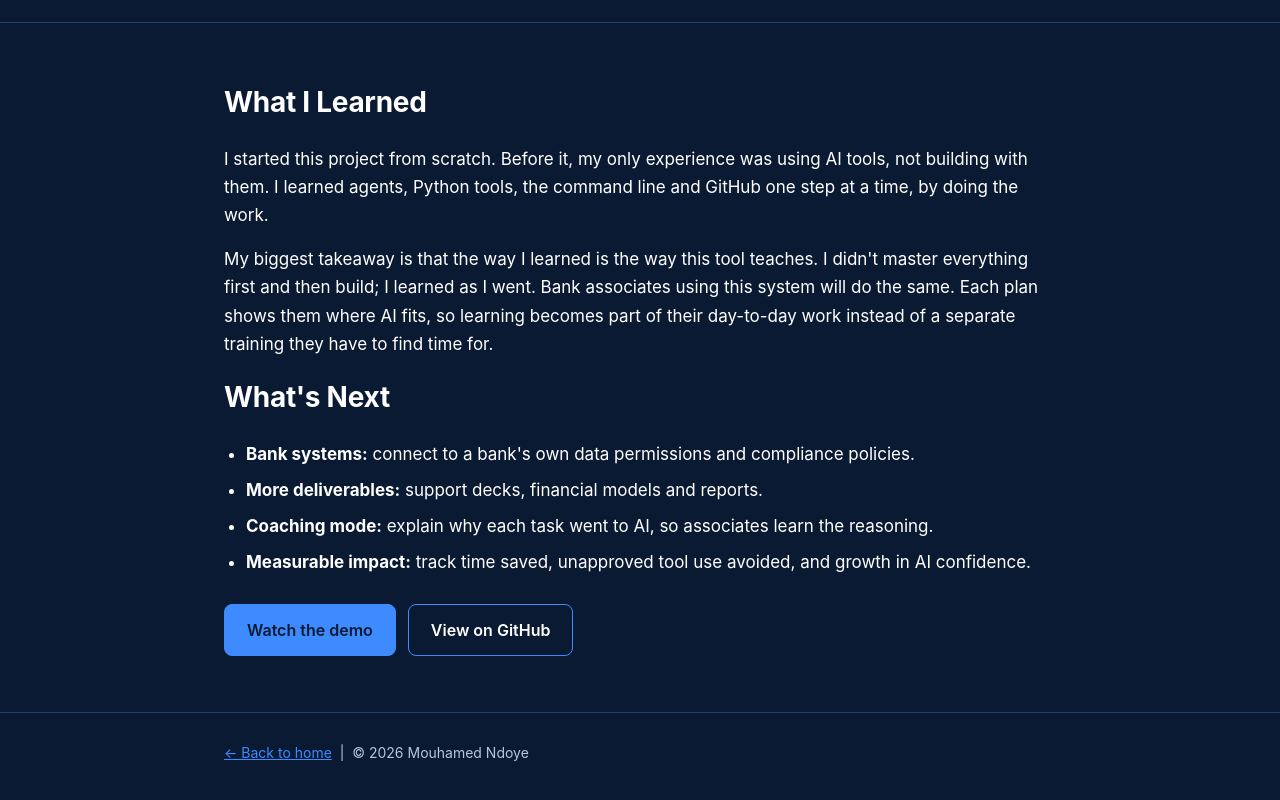
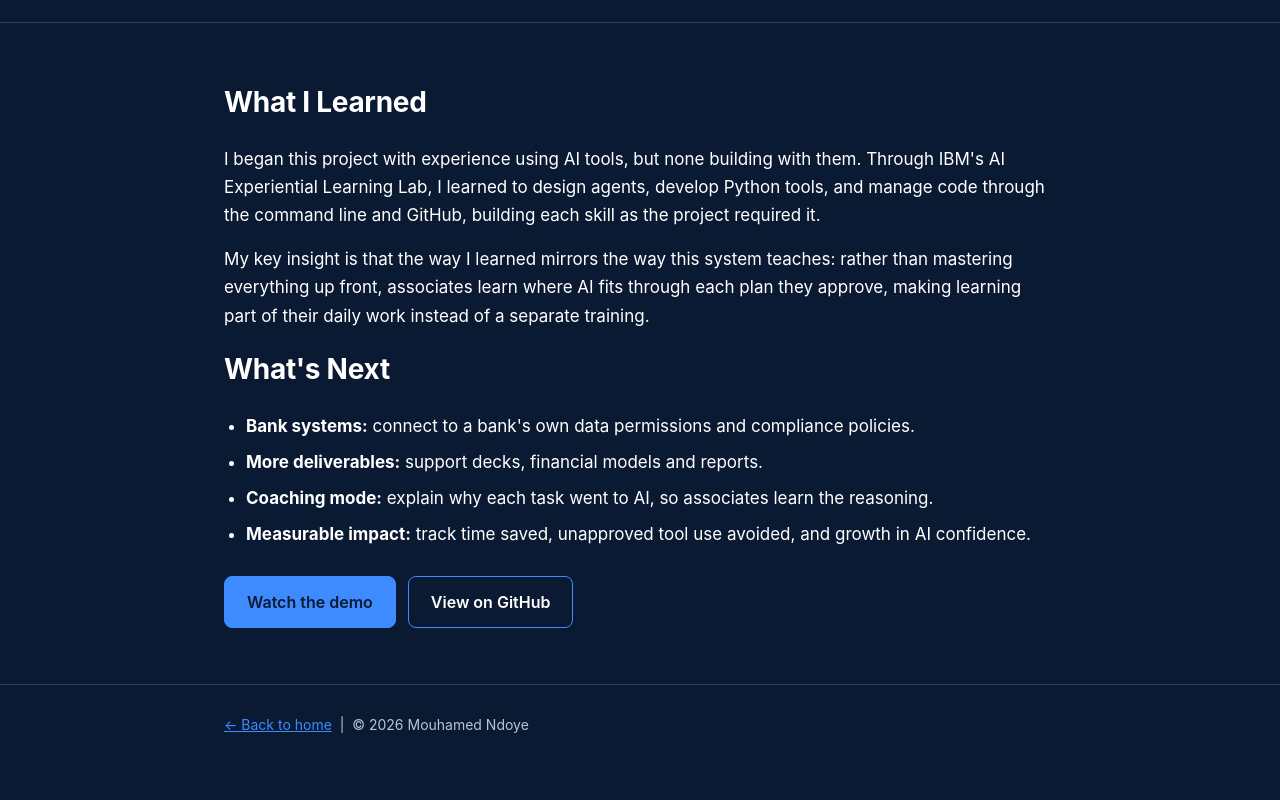
Before and after one commit to mouhamedrndoye-glitch/mouhamedrndoye-glitch.github.io, a plain HTML site: page case-study.html in a window 1280 px wide. Shown: the part 3130-3930 px from the top of the page. After the commit the page ends 3906 px from the top, so only its background shows below. Drawn offline with Linux system fonts and the light colour scheme.

Commit message:
Add files via upload

```diff
--- a/case-study.html
+++ b/case-study.html
@@ -109,8 +109,8 @@
     <section>
       <div class="wrap">
         <h2>What I Learned</h2>
-        <p>I started this project from scratch. Before it, my only experience was using AI tools, not building with them. I learned agents, Python tools, the command line and GitHub one step at a time, by doing the work.</p>
-        <p>My biggest takeaway is that the way I learned is the way this tool teaches. I didn't master everything first and then build; I learned as I went. Bank associates using this system will do the same. Each plan shows them where AI fits, so learning becomes part of their day-to-day work instead of a separate training they have to find time for.</p>
+        <p>I began this project with experience using AI tools, but none building with them. Through IBM's AI Experiential Learning Lab, I learned to design agents, develop Python tools, and manage code through the command line and GitHub, building each skill as the project required it.</p>
+        <p>My key insight is that the way I learned mirrors the way this system teaches: rather than mastering everything up front, associates learn where AI fits through each plan they approve, making learning part of their daily work instead of a separate training.</p>
 
         <h2>What's Next</h2>
         <ul>
```
Also changed, not shown: index.html (+2 -1 lines).
